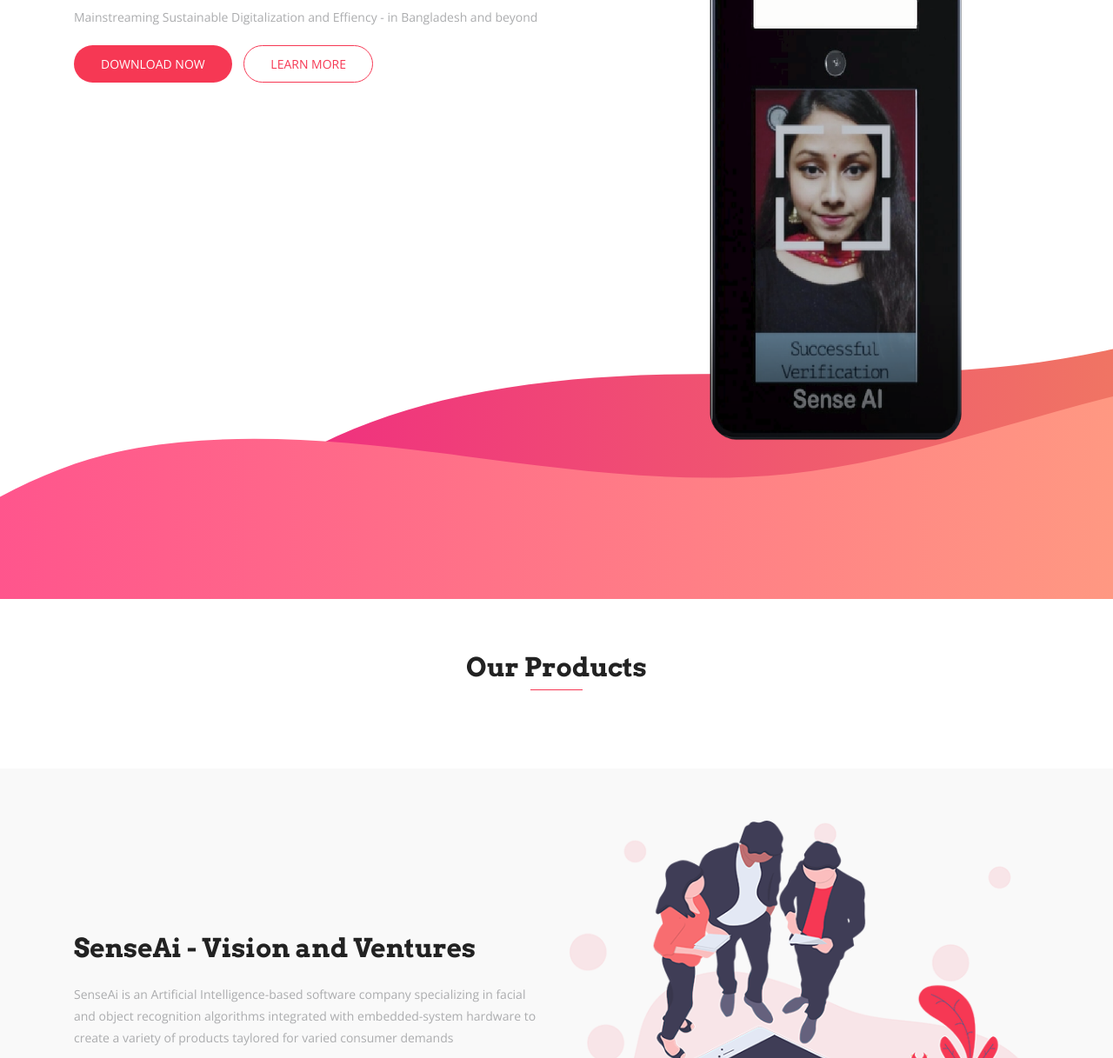
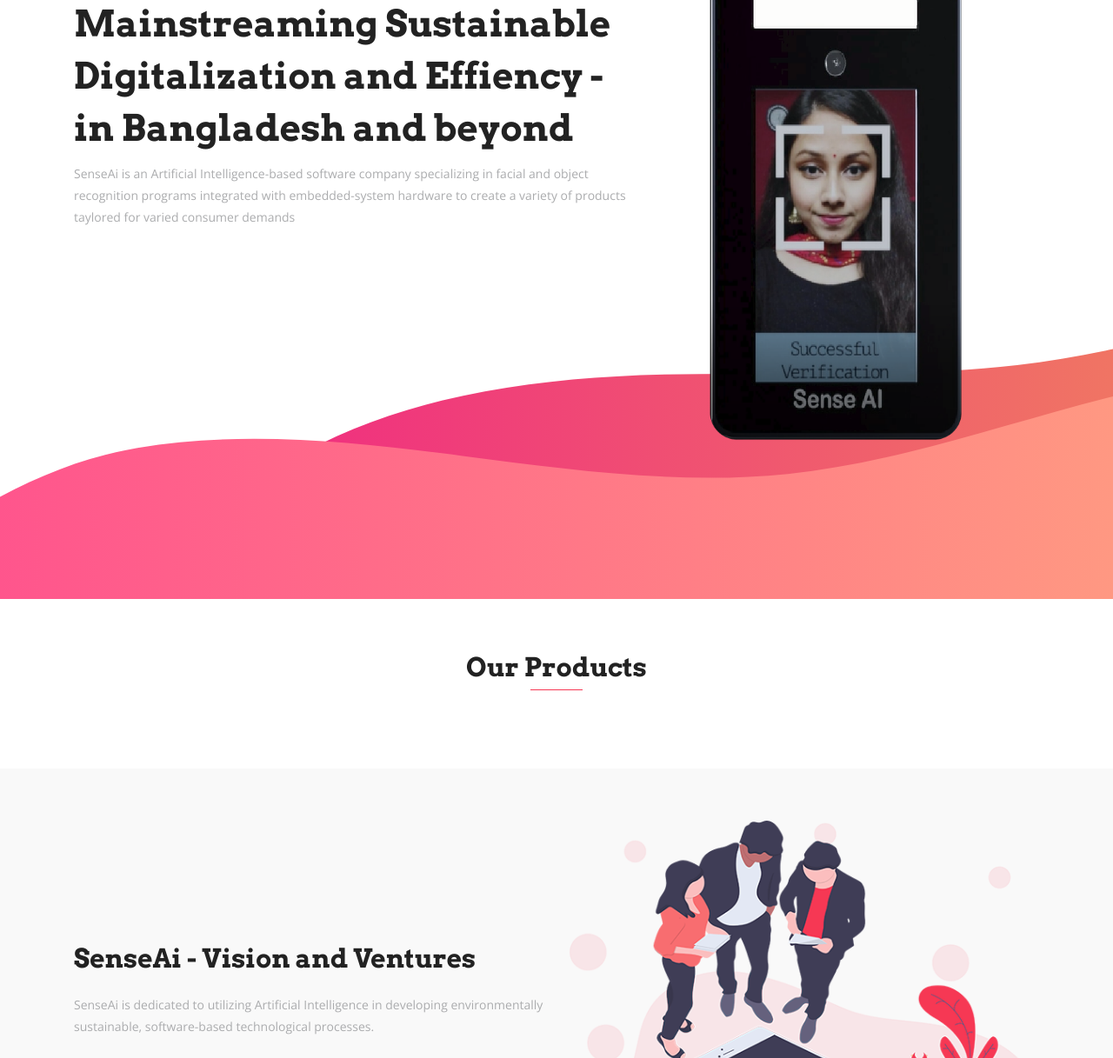
Before and after one commit to dark-hat-Darkie/SenseAi, a website: page index.html in a window 1280 px wide. Shown: the part 243-1460 px from the top of the page at 87% size. Drawn offline with nearby package versions, Linux system fonts and the light colour scheme; files whose address does not match are found by name.

Commit message:
Update index.html

```diff
--- a/index.html
+++ b/index.html
@@ -79,12 +79,14 @@
           <div class="row">
             <div class="col-lg-7 col-md-12 col-sm-12 col-xs-12">
               <div class="contents">
-                <h2 class="head-title">SenseAi</h2><!--the Title 'SenseAi' needs to be bigger in font-->
-                <p>Mainstreaming Sustainable Digitalization and Effiency - in Bangladesh and beyond</p> <!--changing text-->
-                <div class="header-button">
+                <h2 class="head-title">SenseAi <br> Mainstreaming Sustainable Digitalization and Effiency - in Bangladesh and beyond</h2><!--the Title 'SenseAi' needs to be bigger in font-->
+                <p>
+                 SenseAi is an Artificial Intelligence-based software company specializing in facial and object recognition programs integrated with embedded-system hardware to create a variety of products taylored for varied consumer demands
+               </p> <!--changing text-->
+                <!--<div class="header-button">
                   <a href="#" class="btn btn-common">Download Now</i></a>
                   <a href="#" class="btn btn-border video-popup">Learn More</i></a>
-                </div>
+                </div> -->
               </div>
             </div>
             <div class="col-lg-5 col-md-12 col-sm-12 col-xs-12">
@@ -198,8 +200,8 @@
                 </div>
                 <div class="content">
                   <p>
-                    SenseAi is an Artificial Intelligence-based software company specializing in facial and object recognition algorithms integrated with embedded-system hardware to create a variety of products taylored for varied consumer demands
-                  </p>
+                    SenseAi is dedicated to utilizing Artificial Intelligence in developing environmentally sustainable, software-based technological processes.
+                   </p>
                   <a href="#" class="btn btn-common mt-3">Read More</a>
                 </div>
               </div>
@@ -395,7 +397,7 @@
       <div class="container">
         <div class="section-header text-center">
           <h2 class="section-title wow fadeInDown" data-wow-delay="0.3s">Pricing</h2>
-          <div class="shape wow fadeInDown" data-wow-delay="0.3s"></div>
+          <!--<div class="shape wow fadeInDown" data-wow-delay="0.3s"></div>
         </div>
         <div class="row">
           <div class="col-lg-4 col-md-6 col-xs-12">
@@ -459,12 +461,12 @@
             </div>
           </div>
         </div>
-      </div>
+      </div>-->
     </section>
     <!-- Pricing Table Section End -->
 
     <!-- Testimonial Section Start -->
-    <section id="testimonial" class="testimonial section-padding">
+    <!--<section id="testimonial" class="testimonial section-padding">
       <div class="container">
         <div class="row justify-content-center">
           <div class="col-lg-12 col-md-12 col-sm-12 col-xs-12">
@@ -557,7 +559,7 @@
           </div>
         </div>
       </div>
-    </section>
+    </section> -->
 
     <!-- Testimonial Section End -->
 
@@ -568,7 +570,7 @@
           <div class="col-lg-6 col-md-6 col-xs-12 wow fadeInLeft" data-wow-delay="0.3s">
             <div class="cta-text">
               <h4>Get 30 days free trial</h4>
-              <p>Praesent imperdiet, tellus et euismod euismod, risus lorem euismod erat, at finibus neque odio quis metus. Donec vulputate arcu quam. </p>
+              <p>First-time clients are eligible for a 30-days free trial. Contact us via email, calls, or social media (details below) for more details </p>
             </div>
           </div>
           <div class="col-lg-6 col-md-6 col-xs-12 text-right wow fadeInRight" data-wow-delay="0.3s">
```
